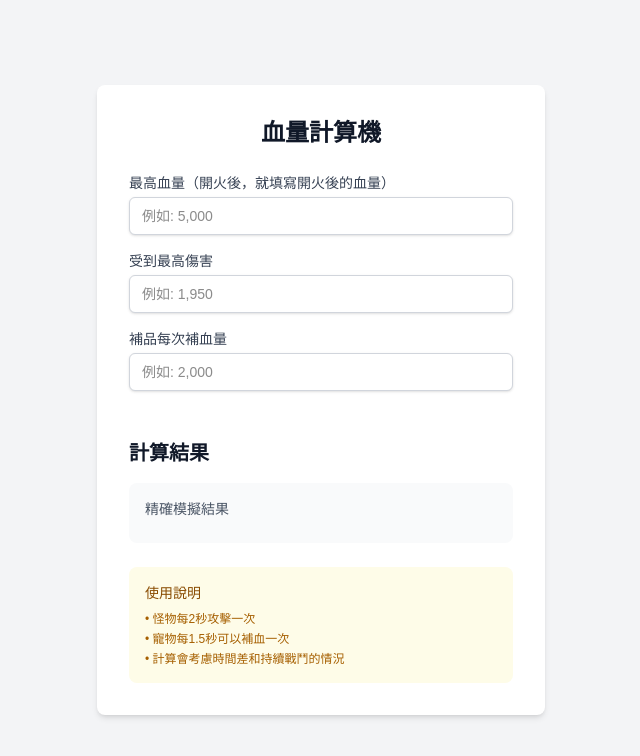
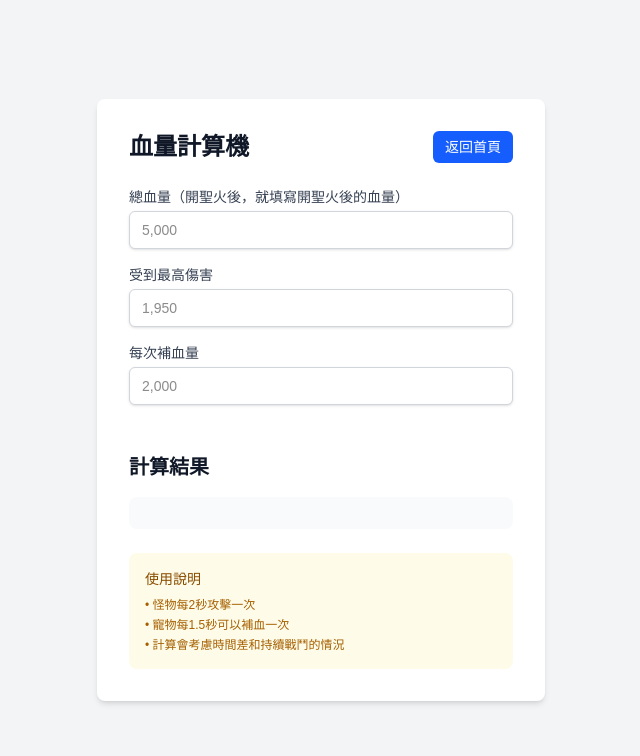
Before and after one commit to MingLin1995/Artale-Tools, a Next.js app: page /health-calculator in a window 1280 px wide. Shown: the top 756 px of the page, without its empty margins (319-959 px from the left). Built offline with nearby package versions, Linux system fonts and the light colour scheme.

Commit message:
feat：新增首頁連結
- 因應需求新增或調整：
- 新增或調整項目：
0. 新增返回首頁的連結
1. 修正坐牢計算機與補血計算機的介面
2. 調整部分佈局與佈局樣式，提升可讀性。

```diff
--- a/src/app/exp-calculator/page.tsx
+++ b/src/app/exp-calculator/page.tsx
@@ -1,6 +1,7 @@
 'use client';
 
 import { useState, useMemo } from 'react';
+import Link from 'next/link';
 import expData from '../../exp.json';
 
 interface ExpData {
@@ -92,9 +93,14 @@ export default function Home() {
   return (
     <main className="flex min-h-screen flex-col items-center justify-center p-4 bg-gray-100 dark:bg-gray-900">
       <div className="w-full max-w-md p-8 space-y-6 bg-white rounded-lg shadow-md dark:bg-gray-800">
-        <h1 className="text-2xl font-bold text-center text-gray-900 dark:text-white">
-          坐牢計算機
-        </h1>
+        <div className="flex items-center justify-between">
+            <h1 className="text-2xl font-bold text-gray-900 dark:text-white">
+            坐牢計算機
+            </h1>
+            <Link href="/" className="text-sm font-medium text-white bg-blue-600 rounded-md hover:bg-blue-700 focus:outline-none focus:ring-2 focus:ring-offset-2 focus:ring-blue-500 px-3 py-1.5">
+                返回首頁
+            </Link>
+        </div>
         <div className="grid grid-cols-1 gap-4 md:grid-cols-2">
           <div>
             <label
@@ -106,7 +112,7 @@ export default function Home() {
             <input
               type="text"
               id="targetLevel"
-              placeholder="例如: 120"
+              placeholder="120"
               value={targetLevelInput}
               onChange={handleNumericInputChange(setTargetLevelInput, validateTargetLevel)}
               className="mt-1 block w-full px-3 py-2 bg-white border border-gray-300 rounded-md shadow-sm focus:outline-none focus:ring-indigo-500 focus:border-indigo-500 sm:text-sm dark:bg-gray-700 dark:border-gray-600 dark:placeholder-gray-400 dark:text-white"
@@ -122,7 +128,7 @@ export default function Home() {
             <input
               type="text"
               id="expPerTenMinutes"
-              placeholder="例如: 600,000"
+              placeholder="600,000"
               value={expPerTenMinutesInput}
               onChange={handleNumericInputChange(setExpPerTenMinutesInput)}
               className="mt-1 block w-full px-3 py-2 bg-white border border-gray-300 rounded-md shadow-sm focus:outline-none focus:ring-indigo-500 focus:border-indigo-500 sm:text-sm dark:bg-gray-700 dark:border-gray-600 dark:placeholder-gray-400 dark:text-white"
@@ -138,7 +144,7 @@ export default function Home() {
             <input
               type="text"
               id="potionsPerHour"
-              placeholder="例如: 1,000"
+              placeholder="1,000"
               value={potionsPerHourInput}
               onChange={handleNumericInputChange(setPotionsPerHourInput)}
               className="mt-1 block w-full px-3 py-2 bg-white border border-gray-300 rounded-md shadow-sm focus:outline-none focus:ring-indigo-500 focus:border-indigo-500 sm:text-sm dark:bg-gray-700 dark:border-gray-600 dark:placeholder-gray-400 dark:text-white"
@@ -154,7 +160,7 @@ export default function Home() {
             <input
               type="text"
               id="potionPrice"
-              placeholder="例如: 2,185"
+              placeholder="2,185"
               value={potionPriceInput}
               onChange={handleNumericInputChange(setPotionPriceInput)}
               className="mt-1 block w-full px-3 py-2 bg-white border border-gray-300 rounded-md shadow-sm focus:outline-none focus:ring-indigo-500 focus:border-indigo-500 sm:text-sm dark:bg-gray-700 dark:border-gray-600 dark:placeholder-gray-400 dark:text-white"
@@ -170,7 +176,7 @@ export default function Home() {
             <input
               type="text"
               id="snowflakePrice"
-              placeholder="例如: 450,000"
+              placeholder="450,000"
               value={snowflakePriceInput}
               onChange={handleNumericInputChange(setSnowflakePriceInput)}
               className="mt-1 block w-full px-3 py-2 bg-white border border-gray-300 rounded-md shadow-sm focus:outline-none focus:ring-indigo-500 focus:border-indigo-500 sm:text-sm dark:bg-gray-700 dark:border-gray-600 dark:placeholder-gray-400 dark:text-white"
--- a/src/app/health-calculator/page.tsx
+++ b/src/app/health-calculator/page.tsx
@@ -1,6 +1,7 @@
 'use client';
 
 import { useState, useMemo } from 'react';
+import Link from 'next/link';
 
 const parseFormattedNumber = (str: string): number | null => {
   if (!str) return null;
@@ -195,21 +196,26 @@ export default function HealthCalculator() {
   return (
     <main className="flex min-h-screen flex-col items-center justify-center p-4 bg-gray-100 dark:bg-gray-900">
       <div className="w-full max-w-md p-8 space-y-6 bg-white rounded-lg shadow-md dark:bg-gray-800">
-        <h1 className="text-2xl font-bold text-center text-gray-900 dark:text-white">
-          血量計算機
-        </h1>
+        <div className="flex items-center justify-between">
+            <h1 className="text-2xl font-bold text-gray-900 dark:text-white">
+            血量計算機
+            </h1>
+            <Link href="/" className="text-sm font-medium text-white bg-blue-600 rounded-md hover:bg-blue-700 focus:outline-none focus:ring-2 focus:ring-offset-2 focus:ring-blue-500 px-3 py-1.5">
+                返回首頁
+            </Link>
+        </div>
         <div className="grid grid-cols-1 gap-4">
           <div>
             <label
               htmlFor="maxHealth"
               className="block text-sm font-medium text-gray-700 dark:text-gray-300"
             >
-              最高血量（開火後，就填寫開火後的血量）
+              總血量（開聖火後，就填寫開聖火後的血量）
             </label>
             <input
               type="text"
               id="maxHealth"
-              placeholder="例如: 5,000"
+              placeholder="5,000"
               value={maxHealthInput}
               onChange={handleNumericInputChange(setMaxHealthInput)}
               className="mt-1 block w-full px-3 py-2 bg-white border border-gray-300 rounded-md shadow-sm focus:outline-none focus:ring-indigo-500 focus:border-indigo-500 sm:text-sm dark:bg-gray-700 dark:border-gray-600 dark:placeholder-gray-400 dark:text-white"
@@ -225,7 +231,7 @@ export default function HealthCalculator() {
             <input
               type="text"
               id="maxDamage"
-              placeholder="例如: 1,950"
+              placeholder="1,950"
               value={maxDamageInput}
               onChange={handleNumericInputChange(setMaxDamageInput)}
               className="mt-1 block w-full px-3 py-2 bg-white border border-gray-300 rounded-md shadow-sm focus:outline-none focus:ring-indigo-500 focus:border-indigo-500 sm:text-sm dark:bg-gray-700 dark:border-gray-600 dark:placeholder-gray-400 dark:text-white"
@@ -236,12 +242,12 @@ export default function HealthCalculator() {
               htmlFor="healAmount"
               className="block text-sm font-medium text-gray-700 dark:text-gray-300"
             >
-              補品每次補血量
+              每次補血量
             </label>
             <input
               type="text"
               id="healAmount"
-              placeholder="例如: 2,000"
+              placeholder="2,000"
               value={healAmountInput}
               onChange={handleNumericInputChange(setHealAmountInput)}
               className="mt-1 block w-full px-3 py-2 bg-white border border-gray-300 rounded-md shadow-sm focus:outline-none focus:ring-indigo-500 focus:border-indigo-500 sm:text-sm dark:bg-gray-700 dark:border-gray-600 dark:placeholder-gray-400 dark:text-white"
@@ -255,9 +261,6 @@ export default function HealthCalculator() {
           <div className="space-y-3">
             {/* 精確計算結果 */}
             <div className="p-4 bg-gray-50 rounded-lg dark:bg-gray-700">
-              <h3 className="text-sm font-medium text-gray-600 dark:text-gray-400 mb-2">
-                精確模擬結果
-              </h3>
               {calculateOptimalHealPercent.canSurvive && calculateOptimalHealPercent.percent > 0 && (
                 <p className="text-gray-700 dark:text-gray-300">
                   寵物自動補血建議設定:{" "}
@@ -348,7 +351,7 @@ export default function HealthCalculator() {
                 {!simulationSteps.some(step => step.action === '死亡') && (
                   <div className="mt-3 p-2 bg-green-100 rounded dark:bg-green-900/30">
                     <p className="text-xs text-green-700 dark:text-green-300">
-                      ✅ 模擬顯示此設定可以安全存活
+                      ✅ 模擬顯示在此設定下可以安全存活
                     </p>
                   </div>
                 )}
@@ -365,7 +368,7 @@ export default function HealthCalculator() {
                   血量設置百分比： {simpleCalculation}%
                   <br />
                   <span className="text-xs text-blue-600 dark:text-blue-400">
-                    (僅在 血量 & 每次補血量 ＞ 最高傷害 時可以參考)
+                    (僅在 總血量 & 每次補血量 ＞ 最高傷害 時可以參考)
                   </span>
                 </p>
               </div>
--- a/src/app/page.tsx
+++ b/src/app/page.tsx
@@ -5,8 +5,13 @@ import Link from 'next/link';
 export default function Home() {
   return (
     <main className="flex min-h-screen flex-col items-center justify-center p-24">
-      <div className="w-full max-w-5xl items-center justify-between font-mono text-sm lg:flex">
-        <h1 className="text-4xl font-bold text-center">Artale Tools</h1>
+      <div className="w-full max-w-5xl items-center justify-between font-mono text-sm flex mb-8">
+        <h1 className="text-4xl font-bold text-center mx-4">Artale Tools</h1>
+        <div className="flex-1 text-left">
+            <a href="https://github.com/MingLin1995" target="_blank" rel="noopener noreferrer" className="inline-block text-gray-500 hover:text-gray-700 dark:text-gray-400 dark:hover:text-gray-200">
+              <svg xmlns="http://www.w3.org/2000/svg" width="32" height="32" viewBox="0 0 24 24" fill="none" stroke="currentColor" strokeWidth="2" strokeLinecap="round" strokeLinejoin="round"><path d="M9 19c-5 1.5-5-2.5-7-3m14 6v-3.87a3.37 3.37 0 0 0-.94-2.61c3.14-.35 6.44-1.54 6.44-7A5.44 5.44 0 0 0 20 4.77 5.07 5.07 0 0 0 19.91 1S18.73.65 16 2.48a13.38 13.38 0 0 0-7 0C6.27.65 5.09 1 5.09 1A5.07 5.07 0 0 0 5 4.77a5.44 5.44 0 0 0-1.5 3.78c0 5.42 3.3 6.61 6.44 7A3.37 3.37 0 0 0 9 18.13V22"></path></svg>
+            </a>
+        </div>
       </div>
 
       <div className="mt-12 grid text-center lg:max-w-5xl lg:w-full lg:grid-cols-4 lg:text-left">
```
